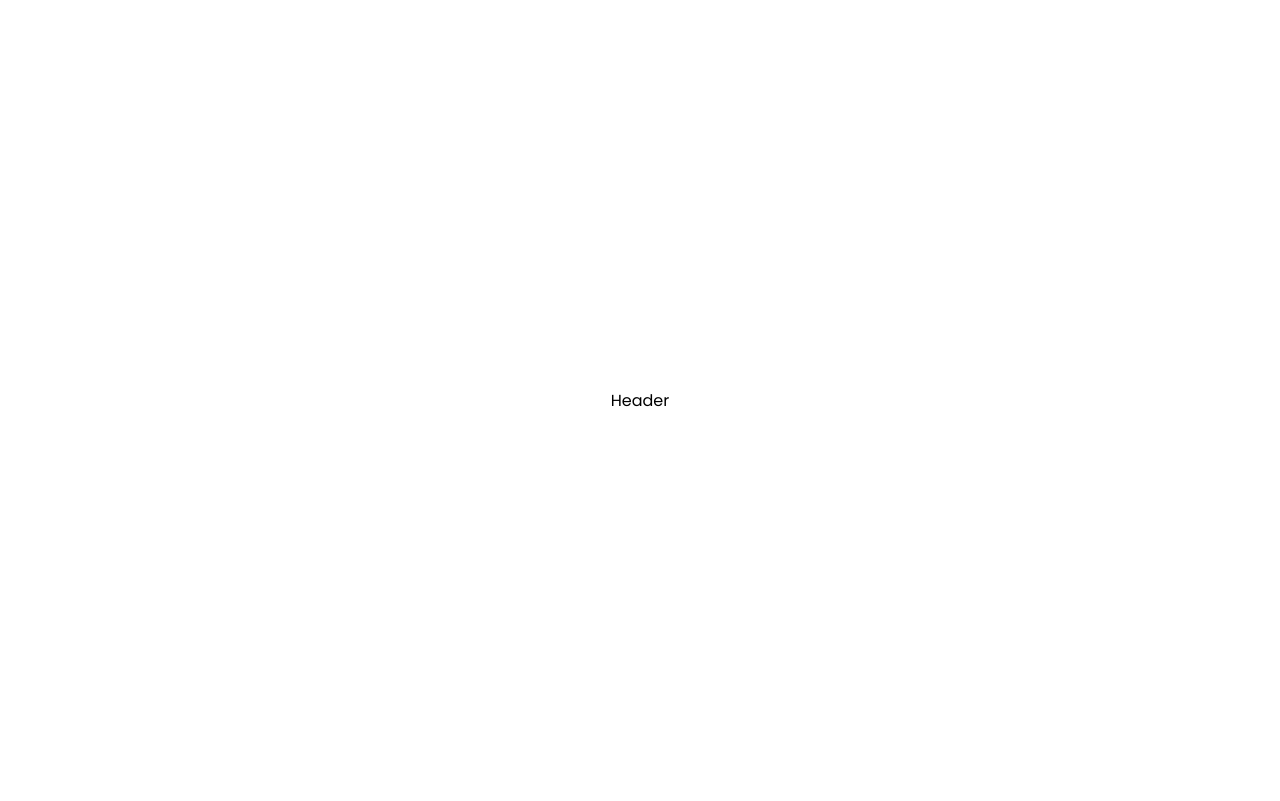
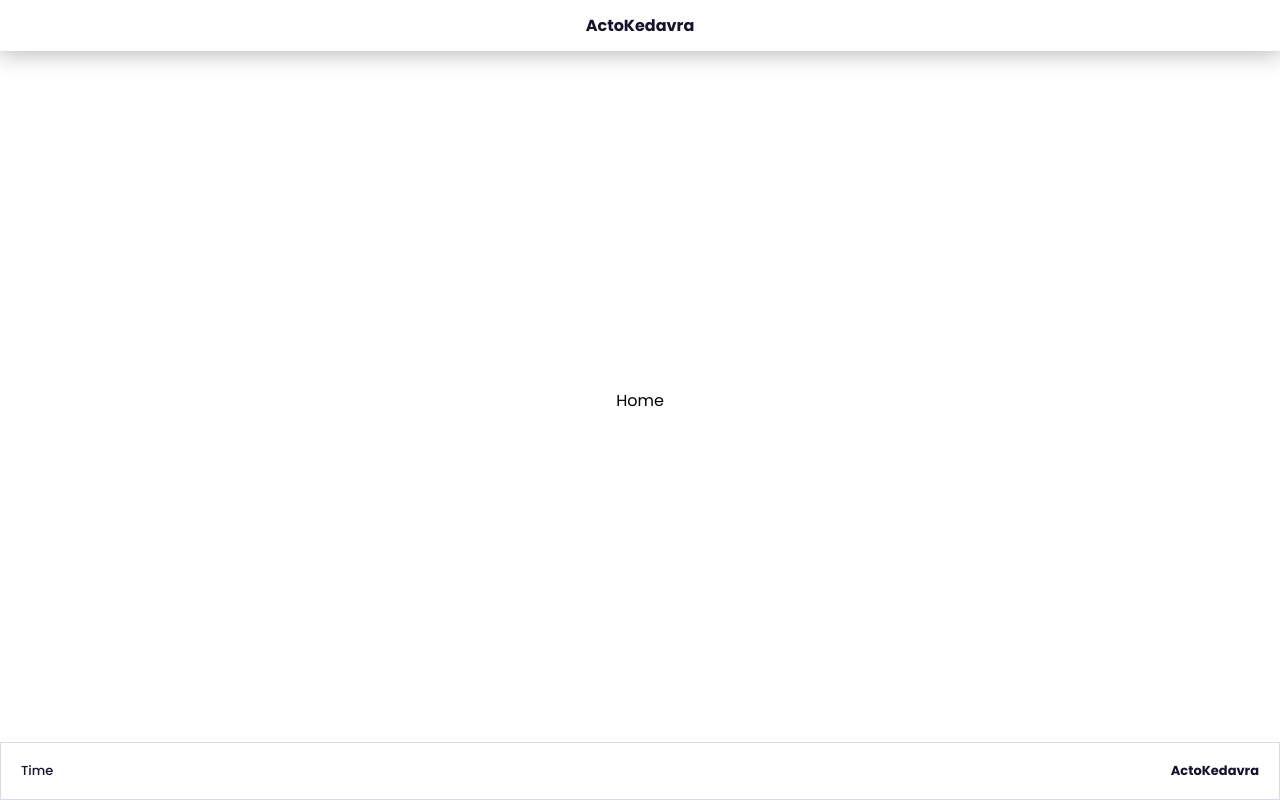
Before and after one commit to selimmh/actokedavra-2, a React (Create React App) app: page / in a window 1280 px wide. Shown: the top 801 px of the page. Built offline with nearby package versions, Linux system fonts and the light colour scheme.

Commit message:
Header and footer components done

```diff
--- a/src/components/Footer/Footer.js
+++ b/src/components/Footer/Footer.js
@@ -4,7 +4,12 @@ import React from "react";
 import styles from "./Footer.module.scss";
 
 function Footer() {
-  return <div className={styles.container}>Footer</div>;
+  return (
+    <div className={styles.container}>
+      <h3 className={styles.date}>Time</h3>
+      <h2 className={styles.logo}>ActoKedavra</h2>
+    </div>
+  );
 }
 
 export default Footer;
--- a/src/components/Footer/Footer.module.scss
+++ b/src/components/Footer/Footer.module.scss
@@ -2,10 +2,28 @@
 @import "../../styles/mixins.scss";
 
 .container {
+  position: fixed;
+  bottom: 0;
+  left: 0;
+  right: 0;
   display: flex;
-  flex-direction: column;
   align-items: center;
-  justify-content: center;
-  height: 100%;
+  justify-content: space-between;
   width: 100%;
+  padding: 1.25rem;
+  border: 1px solid $color-line;
 }
+
+.logo {
+  font-size: 0.8125rem;
+  font-weight: 700;
+  line-height: 15.6px;
+  color: $color-off-black;
+}
+
+.date {
+  font-size: 0.8125rem;
+  font-weight: 500;
+  line-height: 15.6px;
+  color: $color-off-black;
+}
--- a/src/components/Header/Header.js
+++ b/src/components/Header/Header.js
@@ -4,7 +4,11 @@ import React from "react";
 import styles from "./Header.module.scss";
 
 function Header() {
-  return <div className={styles.container}>Header</div>;
+  return (
+    <div className={styles.container}>
+      <h1 className={styles.logo}>ActoKedavra</h1>
+    </div>
+  );
 }
 
 export default Header;
--- a/src/components/Header/Header.module.scss
+++ b/src/components/Header/Header.module.scss
@@ -2,10 +2,24 @@
 @import "../../styles/mixins.scss";
 
 .container {
+  position: fixed;
+  top: 0;
+  left: 0;
+  right: 0;
   display: flex;
   flex-direction: column;
   align-items: center;
   justify-content: center;
-  height: 100%;
   width: 100%;
+  // outline: 1px solid black;
+  padding: 1rem 0;
+  -webkit-box-shadow: 0px 0px 24px 2px rgba(0, 0, 0, 0.6);
+  box-shadow: 0px 0px 24px 2px rgba(0, 0, 0, 0.3);
 }
+
+.logo {
+  font-size: 1rem;
+  font-weight: 700;
+  line-height: 19.2px;
+  color: $color-off-black;
+}
```
